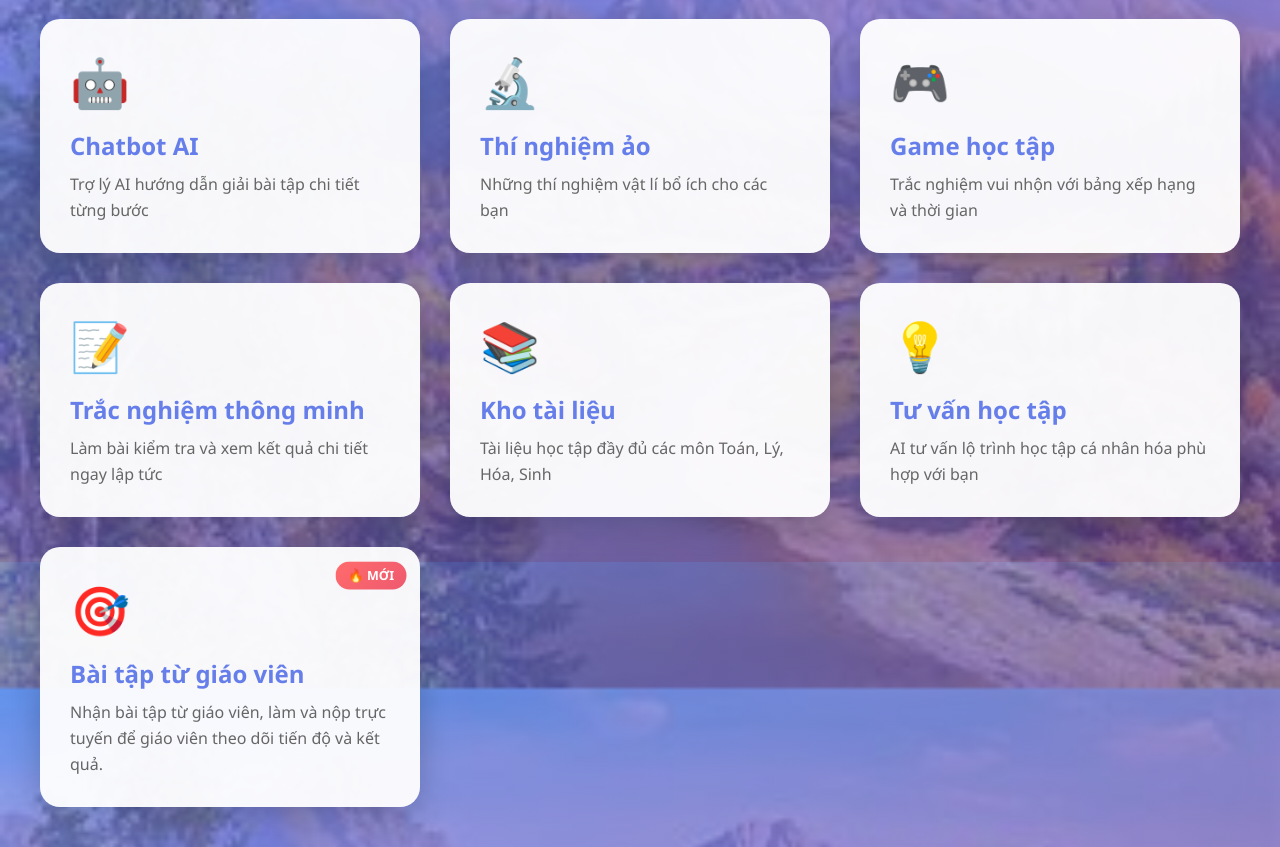
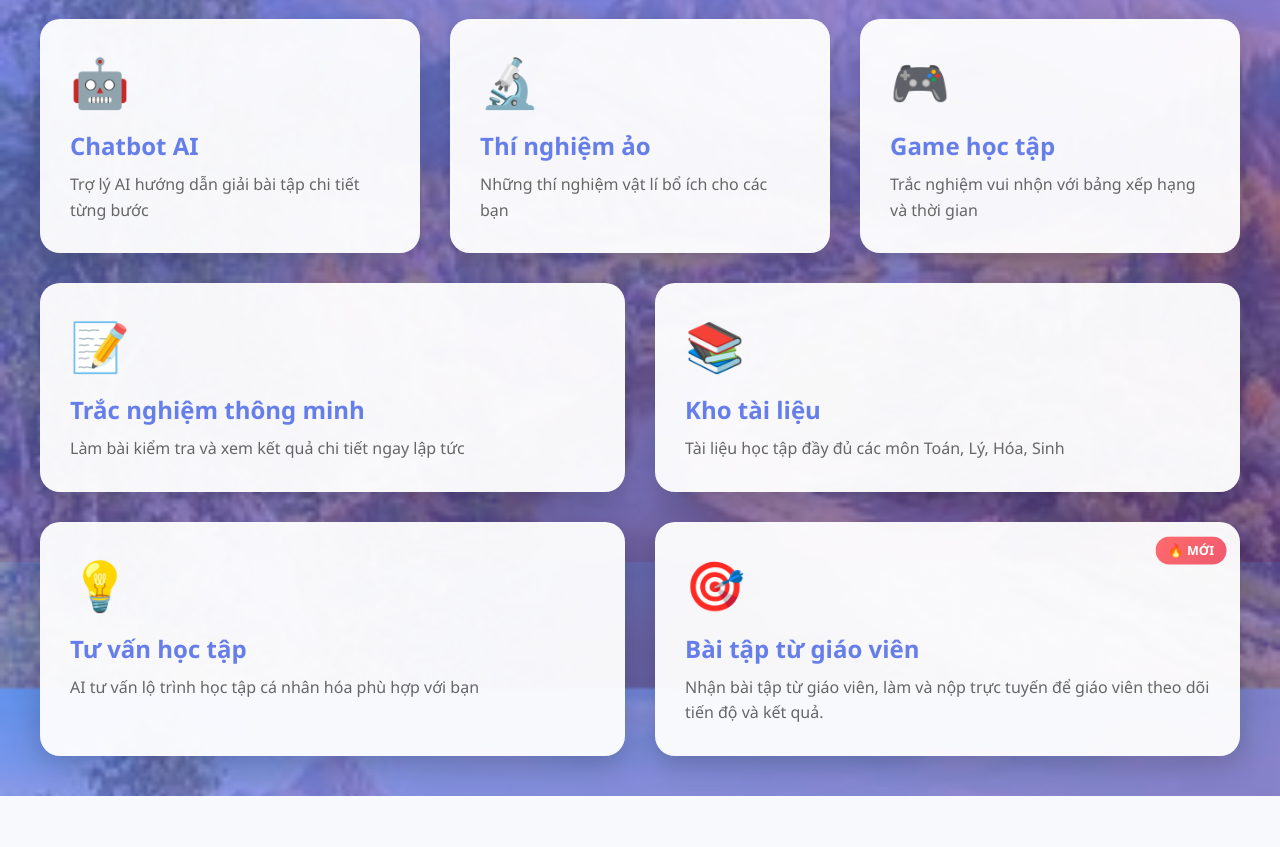
Before and after one commit to lehakrb79-byte/website_hoctap, a Flask app: page / in a window 1280 px wide. Shown: the part 238-1085 px from the top of the page. After the commit the page ends 1034 px from the top, so only its background shows below. Run offline with Flask 3, Linux system fonts and the light colour scheme.

Commit message:
cap nhat giao dien

```diff
--- a/templates/index.html
+++ b/templates/index.html
@@ -88,10 +88,23 @@
         }
 
         .grid {
-            display: grid;
-            grid-template-columns: repeat(auto-fit, minmax(280px, 1fr));
+            display: flex;
+            flex-direction: column;
             gap: 30px;
             padding: 20px 0;
+        }
+
+        .row {
+            display: grid;
+            gap: 30px;
+        }
+
+        .row-3 {
+            grid-template-columns: repeat(3, 1fr);
+        }
+
+        .row-2 {
+            grid-template-columns: repeat(2, 1fr);
         }
 
         .card {
@@ -196,7 +209,7 @@
                 font-size: 2em;
             }
 
-            .grid {
+            .row-3, .row-2 {
                 grid-template-columns: 1fr;
             }
 
@@ -233,13 +246,14 @@
         </div>
 
         <div class="grid">
-            <!-- HỌC VUI - Chức năng mới -->
-
+            <!-- Hàng 1: 3 items -->
+            <div class="row row-3">
                 <a href="/chatbot" class="card">
                     <span class="card-icon">🤖</span>
                     <div class="card-title">Chatbot AI</div>
                     <div class="card-desc">Trợ lý AI hướng dẫn giải bài tập chi tiết từng bước</div>
                 </a>
+
                 <a href="/stem" class="card">
                     <span class="card-icon">🔬</span>
                     <div class="card-title">Thí nghiệm ảo</div>
@@ -251,23 +265,30 @@
                     <div class="card-title">Game học tập</div>
                     <div class="card-desc">Trắc nghiệm vui nhộn với bảng xếp hạng và thời gian</div>
                 </a>
+            </div>
+
+            <!-- Hàng 2: 2 items -->
+            <div class="row row-2">
                 <a href="/test" class="card">
                     <span class="card-icon">📝</span>
                     <div class="card-title">Trắc nghiệm thông minh</div>
                     <div class="card-desc">Làm bài kiểm tra và xem kết quả chi tiết ngay lập tức</div>
                 </a>
+
                 <a href="/materials" class="card">
                     <span class="card-icon">📚</span>
                     <div class="card-title">Kho tài liệu</div>
                     <div class="card-desc">Tài liệu học tập đầy đủ các môn Toán, Lý, Hóa, Sinh</div>
                 </a>
+            </div>
+
+            <!-- Hàng 3: 2 items -->
+            <div class="row row-2">
                 <a href="/advisor" class="card">
                     <span class="card-icon">💡</span>
                     <div class="card-title">Tư vấn học tập</div>
                     <div class="card-desc">AI tư vấn lộ trình học tập cá nhân hóa phù hợp với bạn</div>
                 </a>
-
-
 
                 <a href="/student/dashboard" class="card">
                     <span class="new-badge">🔥 MỚI</span>
@@ -275,8 +296,7 @@
                     <div class="card-title">Bài tập từ giáo viên</div>
                     <div class="card-desc">Nhận bài tập từ giáo viên, làm và nộp trực tuyến để giáo viên theo dõi tiến độ và kết quả.</div>
                 </a>
-
-
+            </div>
         </div>
     </div>
 
```
Lines whose indentation alone changed are shown as unchanged.
